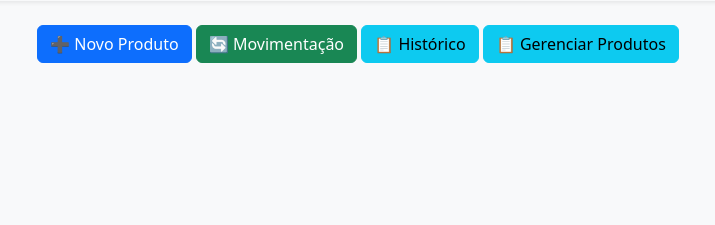
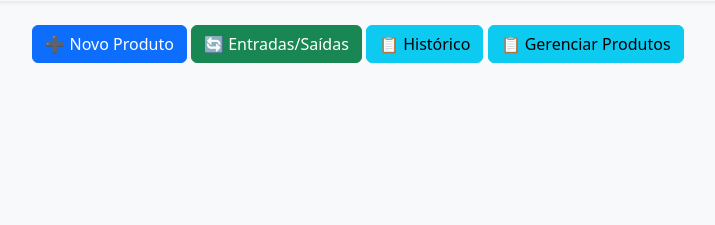
Before and after one commit to gabrielcruzes/controle-estoque, a Flask app: page / in a window 1280 px wide. Shown: the part 281-506 px from the top of the page, without its empty margins (282-997 px from the left). Run offline with Flask 3, Linux system fonts and the light colour scheme; the visitor is signed in with stand-in values (Sample User, id 1); data that the repository does not hold is empty.

Commit message:
Update index.html

```diff
--- a/templates/index.html
+++ b/templates/index.html
@@ -43,7 +43,7 @@
 
         <div class="text-center mt-4 d-grid gap-2 d-md-block">
             <a href="/cadastrar" class="btn btn-primary">➕ Novo Produto</a>
-            <a href="/movimentar" class="btn btn-success">🔄 Movimentação</a>
+            <a href="/movimentar" class="btn btn-success">🔄 Entradas/Saídas</a>
             <a href="/historico" class="btn btn-info">📋 Histórico</a>
             <a href="/produtos" class="btn btn-info">📋 Gerenciar Produtos</a>
         </div>
```
